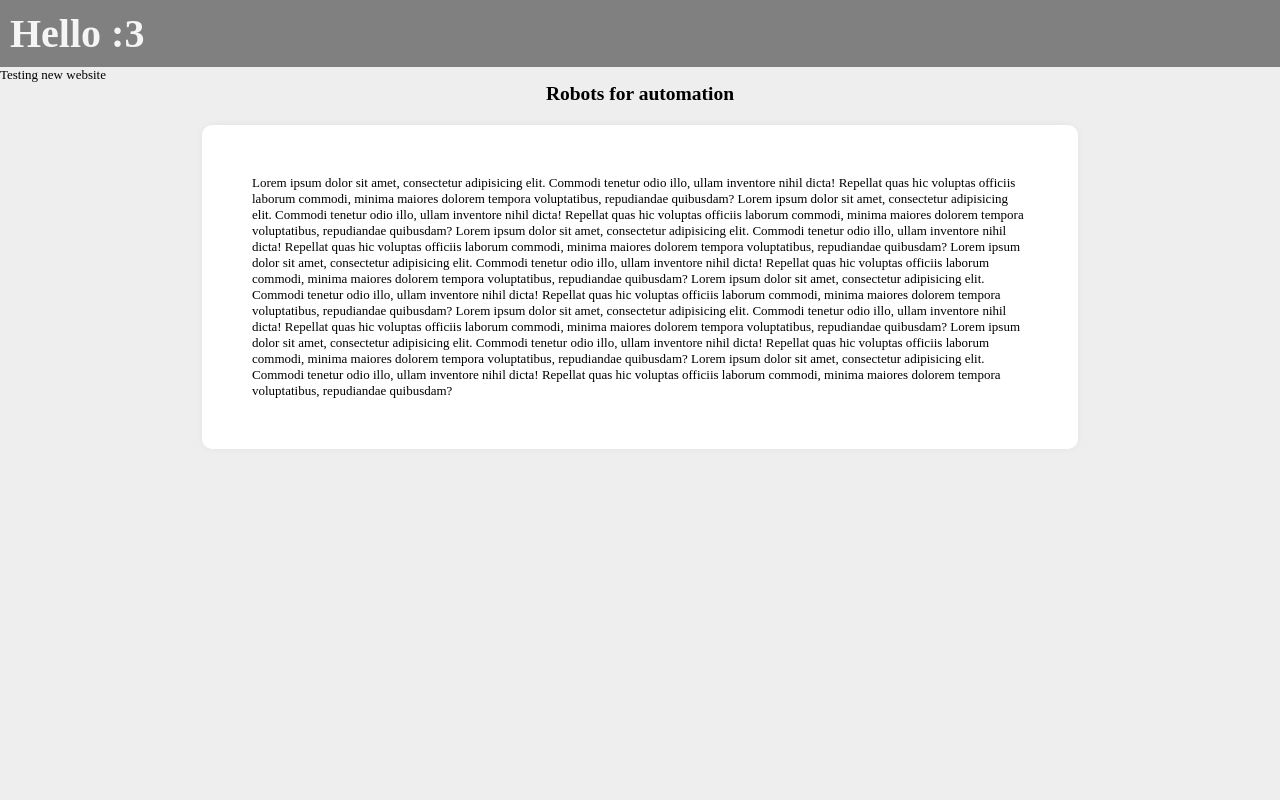
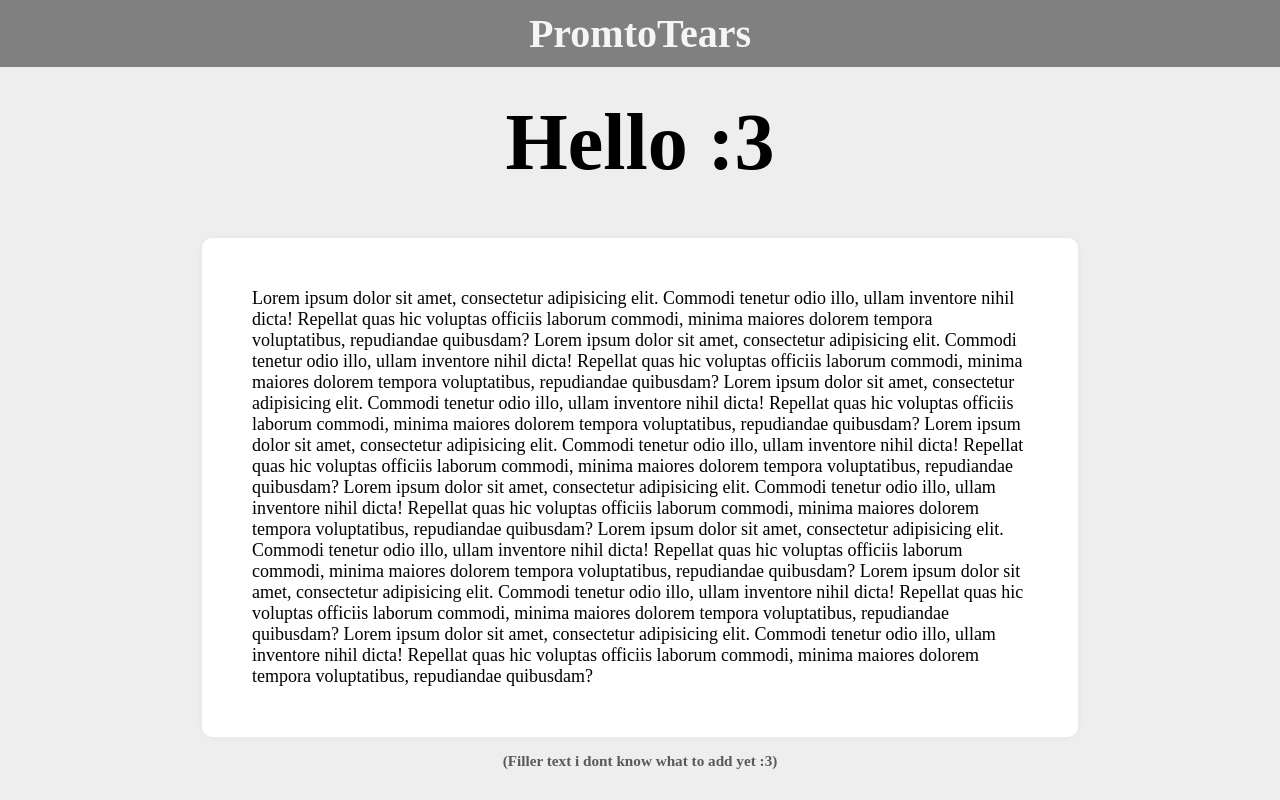
Before and after one commit to JYLE-ZXC/promtotears.github.io, a plain HTML site: page index.html in a window 1280 px wide. Drawn offline with Linux system fonts and the light colour scheme.

Commit message:
Better template

```diff
--- a/index.html
+++ b/index.html
@@ -8,10 +8,11 @@
     <title>Promto Tears</title>
   </head>
   <body>
-    <h1>Hello :3</h1>
-    <p>Testing new website</p>
+    <center>
+      <h1>PromtoTears</h1>
+    </center>
 
-    <center><h2>Robots for automation</h2></center>
+    <center><h2>Hello :3</h2></center>
     <div class="container">
       <div class="box">
         <p>
@@ -47,5 +48,6 @@
         </p>
       </div>
     </div>
+    <center><h3>(Filler text i dont know what to add yet :3)</h3></center>
   </body>
 </html>
--- a/styles.css
+++ b/styles.css
@@ -25,6 +25,19 @@ h1 {
   background-color: hsl(0, 0%, 50%);
   font-weight: bold;
   padding: 10px;
+}
+
+h2 {
+  font-size: 80px;
+  padding: 30px;
+}
+
+h3 {
+  color: rgb(90, 90, 90);
+}
+
+p {
+  font-size: 18px;
 }
 
 .navigation {
```
